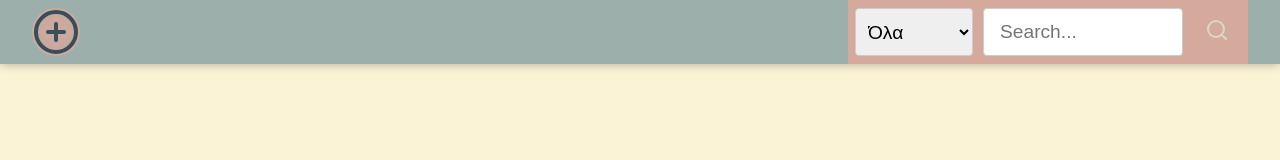
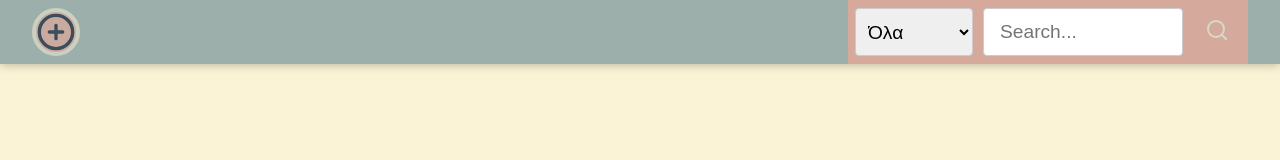
Before and after one commit to Skioulis/disc-React-App, a React (Vite) app in the folder disc-app/: page / in a window 1280 px wide. Shown: the top 160 px of the page. Built offline with nearby package versions, Linux system fonts and the light colour scheme.

Commit message:
Update `PlusButton.css` to add border styling for improved visual design.

```diff
--- a/disc-app/src/components/navbar/buttons/PlusButton.css
+++ b/disc-app/src/components/navbar/buttons/PlusButton.css
@@ -3,7 +3,7 @@
     height: 3rem;
     border-radius: 50%;
     background-color: #D6A99D;
-    border: none;
+    border: 0.3rem solid #D6DAC8;
     cursor: pointer;
     display: flex;
     align-items: center;
```
